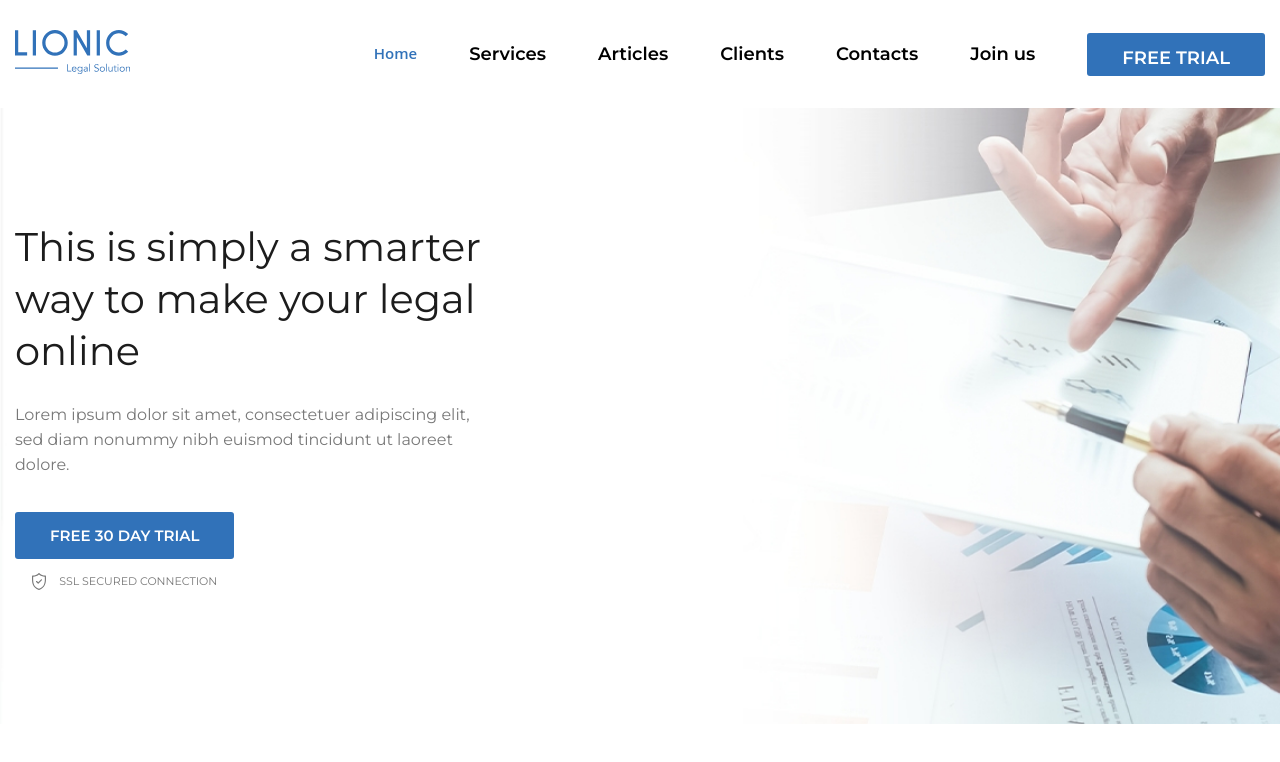
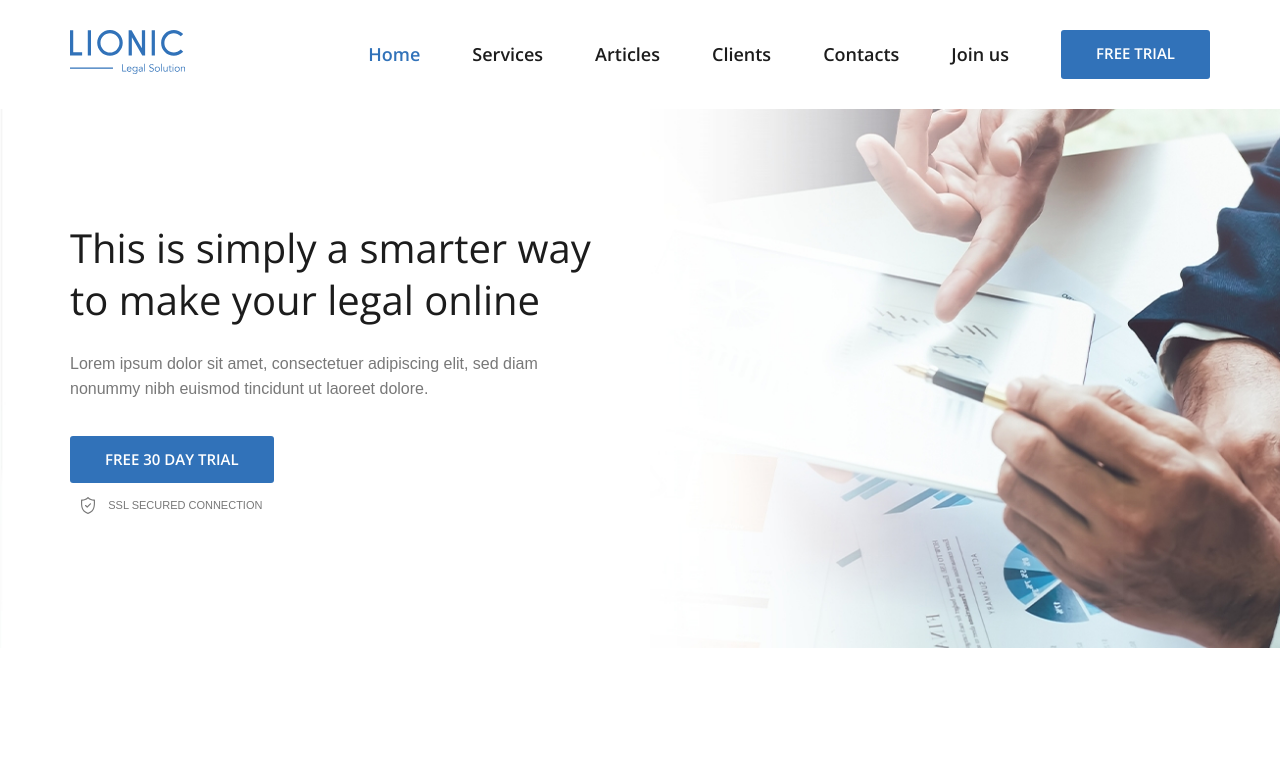
Before and after one commit to alEnNNNaaa/lionic, a plain HTML site: page index.html in a window 1280 px wide. Drawn offline with nearby package versions, Linux system fonts and the light colour scheme.

Commit message:
HomeWork

```diff
--- a/css/style.css
+++ b/css/style.css
@@ -7,7 +7,7 @@ html{
     box-sizing: inherit;
 }
 .container{
-    max-width: 1740px;
+    max-width: 1170px;
     margin: 0 auto ;
     padding: 0 15px;
 
@@ -28,7 +28,7 @@ ul{
     list-style: none;
 }
 body{
-    font-family: 'Montserrat', sans-serif;
+    font-family: 'Open ', sans-serif;
     font-size: 16px;
     background-color: #fff;
 
@@ -46,41 +46,87 @@ body{
 .bt{
     padding: 15px 35px;
     background-color: #3172B9;
+    font-family: Open Sans;
     color: #FFF;
     font-size: 15px;
     font-weight: 600;
 
 }
+
 .nav__list{
     display: flex;
     align-items: center;
     gap: 52px;
 }
 .nav__link{
-    padding-bottom: 5px;
+    color: #1C1C1C;
+    font-family: Open Sans;
+    font-size: 15px;
+    font-weight: 300;
+    position: relative;
     font-size: 18px;
     font-weight: 600;
-    border-bottom: 2px solid transparent;
-
+}
+.nav__link::before{
+    content: '';
+    position: absolute;
+    left: 0;
+    bottom: -3px;
+    height: 2px;
+    width: 100%;
+    display: block;
+    background-color: #3172B9;
+    /*transform: translateY(10px);*/
+    /*opacity: 0;*/
+    transform: scaleX(0);
+    transition: transform .2s ease-in-out,opacity .2s ease-in-out;
+}
+.nav__link:focus-visible{
+    outline-offset: 2px;
+    outline: 2px solid #3172B9;
+}
+.nav__link:hover::before{
+    transform: none;
+    opacity: 1;
+}
+.nav__link--active::before,
+.nav__link:active::before{
+    color: #3172B9;
+    background-color: #3172B9;
+}
+.nav__link--active,
+.nav__link:active{
+    color: #3172B9;
+}
+.search-btn{
+    display: flex;
+    align-items: center;
+    justify-content: center;
+}
+.search-btn:focus-visible{
+    outline-offset: 2px;
+    outline: 2px solid #3172B9;
 }
 
-.Home:hover{
-    border-color: #3172B9;
+.btn{
+    font-family: Open Sans;
+    color: #FFF;
+    font-size: 15px;
+    font-weight: 600;
+    border-bottom: 2px solid transparent;
 }
-
 .Home{
     color: #3172B9;
     font-family: Open Sans;
-    font-size: 15px;
-    font-weight: 600;
 }
 .header__container{
     display: flex;
     align-items: center;
 }
 .nav{
+    display: flex;
     margin-right: 52px;
-    display: flex;
+    margin-left: auto;
 }
 .header{
     padding: 30px 0;
@@ -99,12 +145,12 @@ body{
 
 .hero__title{
     margin: 0;
+    max-width: 529px;
     color: #1C1C1C;
+    font-family: Open Sans;
     font-size: 40px;
     font-weight: 300;
-    line-height: 130%;
-    max-width: 529px;
-    margin-bottom: 26px;
+    line-height: 130%; /* 52px */
 }
 .hero__descrirtion{
     margin: 0;
@@ -113,6 +159,7 @@ body{
     font-weight: 400;
     line-height: 155%;
     max-width: 471px;
+    margin-top: 26px;
     margin-bottom: 34px;
 }
 .hero__certificate{
--- a/index.html
+++ b/index.html
@@ -6,7 +6,7 @@
     <title>Lionic</title>
     <link rel="preconnect" href="https://fonts.googleapis.com">
     <link rel="preconnect" href="https://fonts.gstatic.com" crossorigin>
-    <link href="https://fonts.googleapis.com/css2?family=Montserrat:wght@400;500;600;700;800&display=swap" rel="stylesheet">
+    <link href="https://fonts.googleapis.com/css2?family=Open+Sans:wght@300;400;600&display=swap" rel="stylesheet">
     <link rel="stylesheet" href="css/normalize.css">
     <link rel="stylesheet" href="css/style.css">
 </head>
@@ -38,7 +38,7 @@
                     </li>
                 </ul>
             </nav>
-            <button class="nav__link btn">FREE TRIAL</button>
+            <button class="btn">FREE TRIAL</button>
         </div>
     </header>
     <main>
```
